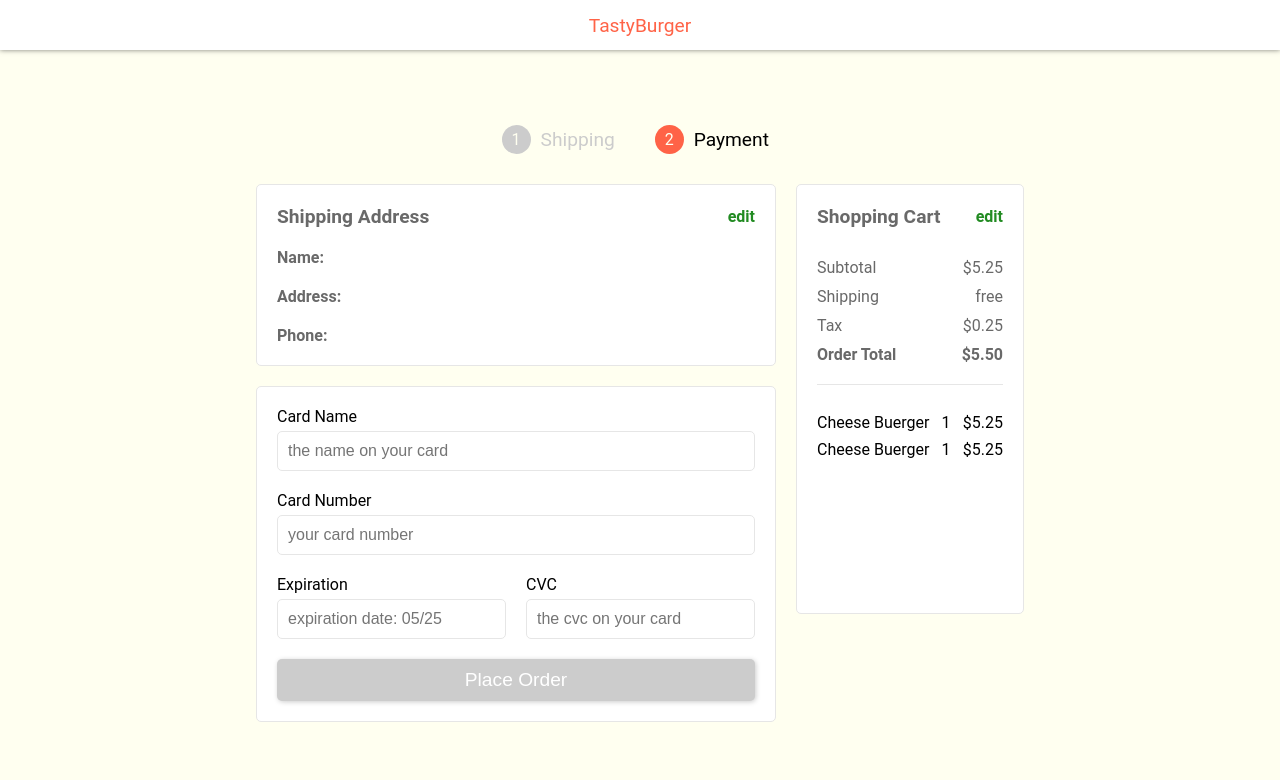
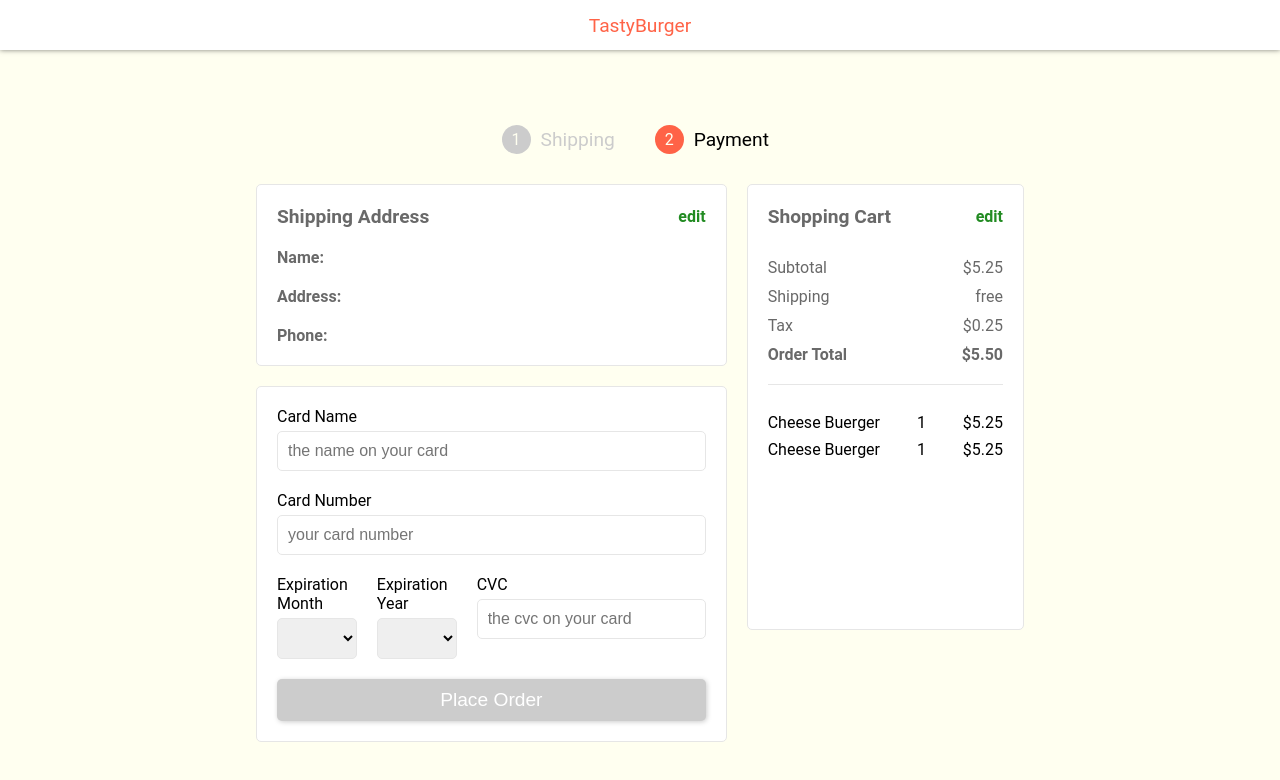
Before and after one commit to eliezerCV/ecommerce-angular, an Angular app: page /checkout in a window 1280 px wide. Shown: the top 780 px of the page. Built offline with nearby package versions, Linux system fonts and the light colour scheme.

Commit message:
modal-feed, reorganizado el formulario paymeny

```diff
--- a/src/app/app.module.ts
+++ b/src/app/app.module.ts
@@ -14,6 +14,7 @@
 import { FormShippingComponent } from './pages/checkout/form-shipping/form-shipping.component';
 import { FormPaymentComponent } from './pages/checkout/form-payment/form-payment.component';
 import { LoadingComponent } from './shared/loading/loading.component';
+import { ModalFeedbackComponent } from './pages/checkout/modal-feedback/modal-feedback.component';
 
 @NgModule({
   declarations: [
@@ -26,7 +27,8 @@
     TimelineComponent,
     FormShippingComponent,
     FormPaymentComponent,
-    LoadingComponent
+    LoadingComponent,
+    ModalFeedbackComponent
   ],
   imports: [
     BrowserModule,
--- a/src/app/pages/checkout/form-payment/form-payment.component.html
+++ b/src/app/pages/checkout/form-payment/form-payment.component.html
@@ -4,8 +4,9 @@
       <label for="card-name">Card Name</label>
       <input type="text" name="card-name"
         [formControl]="name" placeholder="the name on your card"/>
-      <div class="validations" *ngIf="name.invalid && name.touched">
-        <span >Card Name is required</span>
+
+      <div class="validations" *ngIf="name.invalid && name.touched && name.errors">
+        <span >Card Name is required and must be only letters</span>
       </div>
     </div>
     <div class="control">
@@ -18,18 +19,45 @@
     </div>
     <div class="grid">
       <div class="control">
-        <label for="card-exp">Expiration</label>
-        <input type="text" id="card-ext"
-          [formControl]="expiration" placeholder="expiration date: 05/25"/>
-        <div class="validations" *ngIf="expiration.invalid && expiration.touched">
-          <span >must be mm/yy(03/25)</span>
-        </div>
+        <label for="card-exp-month">Expiration Month</label>
+        <select name="card-exp-month" [formControl]="expm">
+          <option value="01">01</option>
+          <option value="02">02</option>
+          <option value="03">03</option>
+          <option value="04">04</option>
+          <option value="05">05</option>
+          <option value="06">06</option>
+          <option value="07">07</option>
+          <option value="08">08</option>
+          <option value="09">09</option>
+          <option value="10">10</option>
+          <option value="11">11</option>
+          <option value="12">12</option>
+        </select>
       </div>
+
+      <div class="control">
+        <label for="card-exp-year">Expiration Year</label>
+        <select name="card-exp-year" [formControl]="expy">
+          <option value="2023">2023</option>
+          <option value="24">2024</option>
+          <option value="25">2025</option>
+          <option value="26">2026</option>
+          <option value="27">2027</option>
+          <option value="28">2028</option>
+          <option value="29">2029</option>
+          <option value="30">2030</option>
+          <option value="31">2031</option>
+          <option value="32">2032</option>
+          <option value="33">2033</option>
+        </select>
+      </div>
+
       <div class="control">
         <label for="card-cvc">CVC</label>
         <input type="text" id="card-cvc"
-          [formControl]="cvv" placeholder="the cvc on your card"/>
-        <div class="validations" *ngIf="cvv.invalid && cvv.touched">
+          [formControl]="cvc" placeholder="the cvc on your card"/>
+        <div class="validations" *ngIf="cvc.invalid && cvc.touched">
           <span >CVC is required</span>
         </div>
       </div>
@@ -40,5 +68,5 @@
     </div>
   </form>
 </div>
-
+<app-modal-feedback *ngIf="showModalFeedback" (closeModal)="closeModalFeedBack()" ></app-modal-feedback>
 <app-loading *ngIf="processingOrder"></app-loading>
--- a/src/app/pages/checkout/form-payment/form-payment.component.scss
+++ b/src/app/pages/checkout/form-payment/form-payment.component.scss
@@ -8,7 +8,7 @@
 .form {
   .grid {
     display: grid;
-    grid-template-columns: 1fr 1fr;
+    grid-template-columns: 1fr 1fr 1fr;
     grid-gap: 20px;
   }
   .control {
@@ -16,6 +16,13 @@
     display: flex;
     flex-direction: column;
     margin-bottom: 20px;
+    select {
+      padding: 10px;
+      border: solid 1px #e6e6e6;
+      border-radius: 5px;
+      outline: none;
+      font-size: 1rem;
+    }
     label {
       margin-bottom: 5px;
     }
--- a/src/app/pages/checkout/form-payment/form-payment.component.ts
+++ b/src/app/pages/checkout/form-payment/form-payment.component.ts
@@ -9,12 +9,14 @@
 export class FormPaymentComponent implements OnInit {
 
   processingOrder: boolean = false;
+  showModalFeedback: boolean = false;
 
   payForm = new FormGroup({
-    name: new FormControl('', Validators.required),
+    name: new FormControl('', [Validators.required, Validators.pattern('[a-zA-Z ]*')]),
     cardNumber: new FormControl('', [Validators.required, Validators.minLength(16)]),
-    expiration: new FormControl('', Validators.required),
-    cvv: new FormControl('', Validators.required),
+    expMonth: new FormControl('', Validators.required),
+    expYear: new FormControl('', Validators.required),
+    cvc: new FormControl('', [Validators.required, Validators.minLength(3)]),
   });
 
   constructor() { }
@@ -23,16 +25,23 @@
   }
 
   onSubmit() {
+    console.log(this.payForm.value);
     this.processingOrder = true;
     setTimeout(() => {
       this.processingOrder = false;
-    }, 3000);
+      this.showModalFeedback = true;
+    }, 1000);
+  }
+
+  closeModalFeedBack() {
+    this.showModalFeedback = false;
   }
 
   get name() { return this.payForm.get('name') as FormControl; }
   get cardNumber() { return this.payForm.get('cardNumber') as FormControl; }
-  get expiration() { return this.payForm.get('expiration') as FormControl; }
-  get cvv() { return this.payForm.get('cvv') as FormControl; }
+  get expm() { return this.payForm.get('expMonth') as FormControl; }
+  get expy() { return this.payForm.get('expYear') as FormControl; }
+  get cvc() { return this.payForm.get('cvc') as FormControl; }
 
 
 }
--- /dev/null
+++ b/src/app/pages/checkout/modal-feedback/modal-feedback.component.html
@@ -0,0 +1,16 @@
+<div class="container">
+  <div class="modal">
+    <div class="close-icon">
+      <i class="ri-close-circle-line"></i>
+    </div>
+    <div class="modal-header">
+      <h2>Transaction declined</h2>
+    </div>
+    <div class="modal-content">
+      <p>The transaction was rejected by the issuing bank, please use another card.</p>
+    </div>
+    <div class="modal-action">
+      <button class="action" (click)="close()">Close</button>
+    </div>
+  </div>
+</div>
--- /dev/null
+++ b/src/app/pages/checkout/modal-feedback/modal-feedback.component.scss
@@ -0,0 +1,68 @@
+.container {
+  position: fixed;
+  top: 0;
+  left: 0;
+  width: 100%;
+  height: 100%;
+  background-color: #00000050;
+  display: grid;
+  place-items: center;
+  z-index: 2;
+}
+.modal {
+  width: 500px;
+  height: 300px;
+  background-color: #ffffff;
+  border-radius: 10px;
+  display: flex;
+  flex-direction: column;
+  justify-content: space-between;
+  align-items: center;
+  padding: 20px;
+  position: relative;
+  .close-icon {
+    position: absolute;
+    top: 10px;
+    left: 43%;
+    font-size: 5rem;
+    color: var(--primary);
+    cursor: pointer;
+  }
+  .modal-header {
+    width: 100%;
+    text-align: center;
+    margin-top: 100px;
+    h2 {
+      font-size: 1.5rem;
+      font-weight: 600;
+      color: var(--dark-gray);
+    }
+  }
+  .modal-content {
+    width: 100%;
+    p {
+      font-size: 1.2rem;
+      font-weight: 400;
+      color: var(--dark-gray);
+      text-align: center;
+    }
+  }
+  .modal-action {
+    width: 100%;
+    display: flex;
+    justify-content: center;
+    button {
+      width: 90%;
+      height: 40px;
+      border-radius: 5px;
+      border: none;
+      outline: none;
+      font-size: 1.2rem;
+      font-weight: 600;
+      color: #ffffff;
+      background-color: var(--primary);
+      box-shadow: 0px 1px 5px 1px #ccc;
+      cursor: pointer;
+    }
+  }
+}
--- /dev/null
+++ b/src/app/pages/checkout/modal-feedback/modal-feedback.component.ts
@@ -0,0 +1,20 @@
+import { Component, EventEmitter, OnInit, Output } from '@angular/core';
+
+@Component({
+  selector: 'app-modal-feedback',
+  templateUrl: './modal-feedback.component.html',
+  styleUrls: ['./modal-feedback.component.scss']
+})
+export class ModalFeedbackComponent implements OnInit {
+
+  @Output() closeModal = new EventEmitter();
+  constructor() { }
+
+  ngOnInit(): void {
+  }
+
+  close() {
+    this.closeModal.emit();
+  }
+
+}
```
Also changed, not shown: 1 other file (tests, documents, lock files or other folders).
